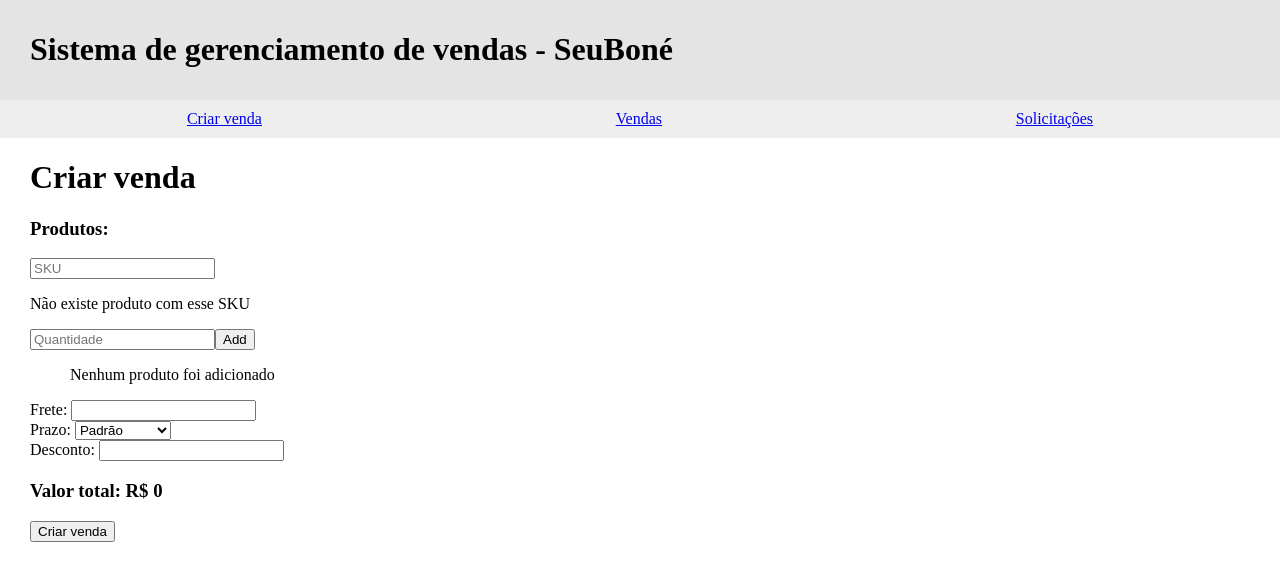
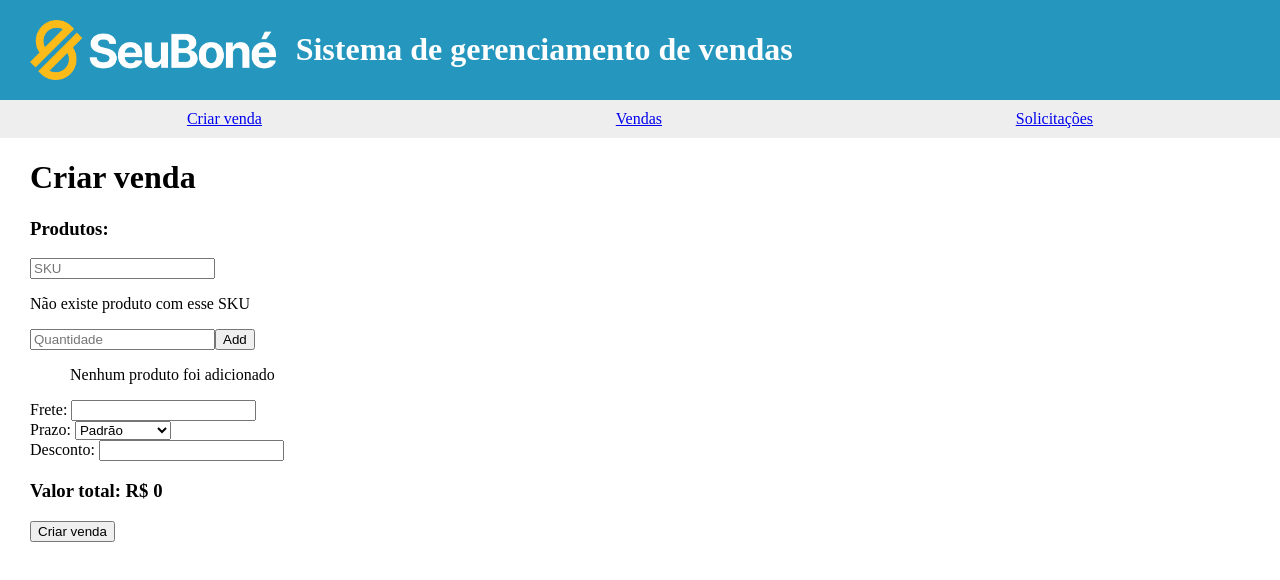
Before and after one commit to elsonfreire/case-seubone, a React (Vite) app: page / in a window 1280 px wide. Shown: the top 580 px of the page. Built offline with nearby package versions, Linux system fonts and the light colour scheme.

Commit message:
Added SB logo

```diff
--- a/src/components/common/Header.jsx
+++ b/src/components/common/Header.jsx
@@ -1,4 +1,5 @@
 import { Link } from "react-router-dom";
+import logo from "../../assets/images/logo.png";
 
 const Navbar = () => {
   const navbarStyle = {
@@ -30,13 +31,21 @@ const Header = () => {
     margin: "0px",
     padding: "10px",
     paddingLeft: "30px",
-    backgroundColor: "#E4E4E4",
+    backgroundColor: "#2596be",
+    display: "flex",
+    alignItems: "center",
+  };
+
+  const logoStyle = {
+    height: "60px", // Ajuste o tamanho do logo conforme necessário
+    marginRight: "20px", // Espaço entre o logo e o título
   };
 
   return (
     <>
       <header style={headerStyle}>
-        <h1>Sistema de gerenciamento de vendas - SeuBoné</h1>
+        <img src={logo} alt="Logo" style={logoStyle} />
+        <h1 style={{ color: "white" }}>Sistema de gerenciamento de vendas</h1>
       </header>
       <Navbar />
     </>
```
Also changed, not shown: src/assets/images/logo.png (added).
